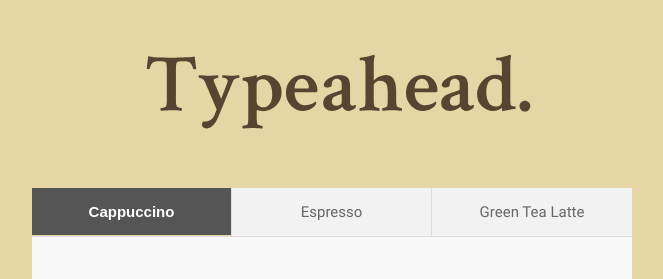
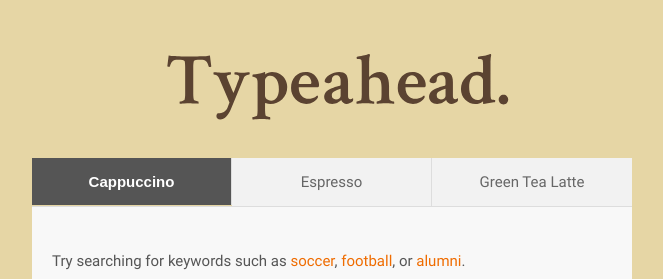
Before and after one commit to seankimdesign/typeahead-research, a website built with webpack: page index.html in a window 1280 px wide. Shown: the top 279 px of the page, without its empty margins (308-971 px from the left). Built offline with Linux system fonts and the light colour scheme; a web font is replaced by a local one.

Commit message:
Layout adjustment and minor enhancements

```diff
--- a/app/index.js
+++ b/app/index.js
@@ -99,7 +99,9 @@ import './styles/base.css'
 
 	$('.tab-button').on('click', (e)=>{
 		const elem = $(e.target)
-		initView(elem.data().type, elem)
+		if (!elem.hasClass('active')){
+			initView(elem.data().type, elem)
+		}
 	})
 
 	$(document).on('click', '.search-table-row', (e)=>{
--- a/app/styles/base.css
+++ b/app/styles/base.css
@@ -21,9 +21,9 @@ body.grn{
 }
 
 .header {
-	width: 450px;
-	height: 200px;
-	margin: -50px auto 0;
+	width: 400px;
+	height: 160px;
+	margin: -40px auto 0;
 	overflow: hidden;
 }
 
```
Also changed, not shown: dist/bundle.js.
